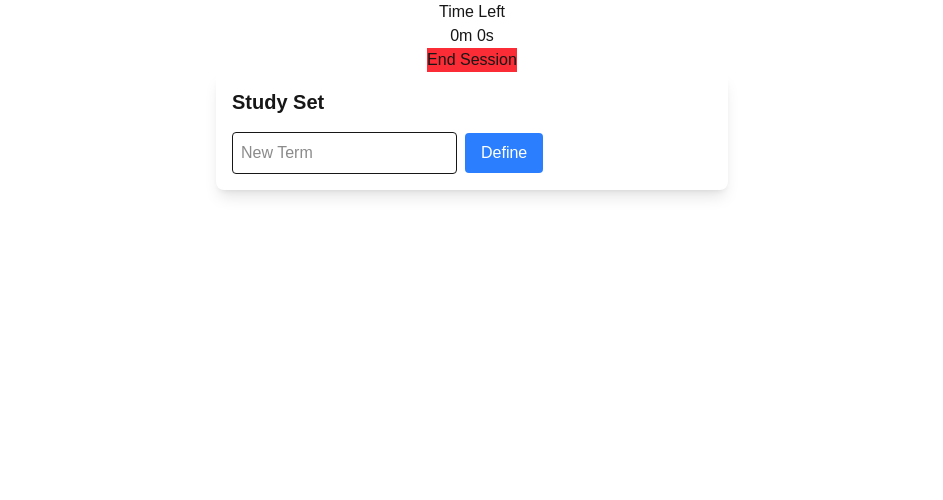
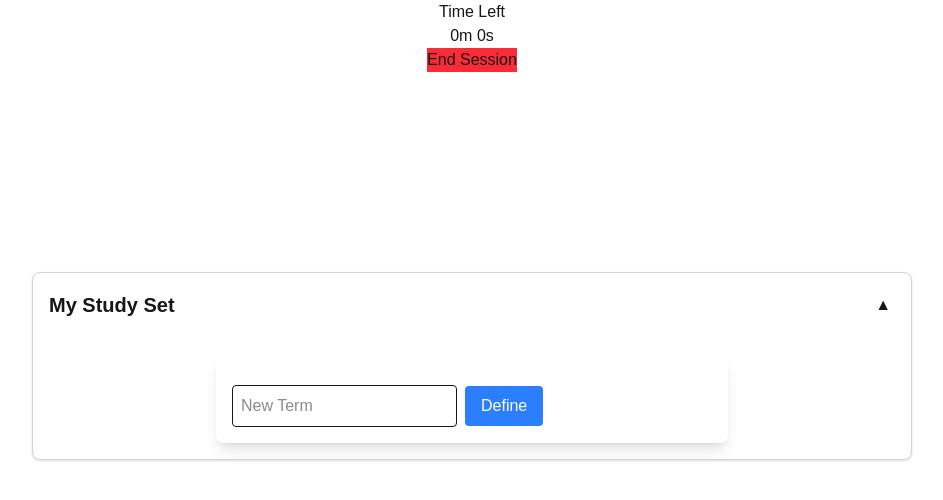
Before and after one commit to tylernlyons/Studium, a Next.js app in the folder termproject4300/: page /pages/focusMode in a window 1280 px wide. Shown: the top 500 px of the page, without its empty margins (168-1111 px from the left). Built offline with nearby package versions, Linux system fonts and the light colour scheme.

Commit message:
Added collapsable card feature

```diff
--- a/termproject4300/src/app/pages/home/page.tsx
+++ b/termproject4300/src/app/pages/home/page.tsx
@@ -1,6 +1,6 @@
 'use client';
 
-import { useState, useEffect } from "react";
+import { useState } from "react";
 import Link from "next/link";
 
 export default function Home() {
--- /dev/null
+++ b/termproject4300/src/components/Card.tsx
@@ -0,0 +1,77 @@
+import { useState, useRef } from "react";
+
+interface CardProps {
+    title: string;
+    onTitleChange: (newTitle: string) => void;
+    children: React.ReactNode;
+}
+
+const Card = ({ title, onTitleChange, children }: CardProps) => {
+    const [isEditing, setIsEditing] = useState(false);
+    const [isCollapsed, setIsCollapsed] = useState(false);
+    const inputRef = useRef<HTMLInputElement | null>(null);
+
+    const toggleCollapse = () => {
+        if (!isEditing) {
+            setIsCollapsed((prev) => !prev);
+        }
+    };
+
+    const handleEdit = (event: React.MouseEvent) => {
+        event.stopPropagation();
+        setIsEditing(true);
+        setTimeout(() => inputRef.current?.focus(), 0);
+    };
+
+    const handleBlur = () => {
+        setIsEditing(false);
+        if (!title.trim()) {
+            onTitleChange("Nameless");
+        }
+    };
+
+    return (
+        <div
+            className={`border border-gray-300 shadow-sm rounded-lg bg-white m-50`}
+        >
+            <div
+                className="flex justify-between items-center p-4"
+                onClick={toggleCollapse}
+            >
+                <div className="flex items-center cursor-pointer">
+                    {isEditing ? (
+                        <input
+                            ref={inputRef}
+                            type="text"
+                            value={title}
+                            onChange={(e) => onTitleChange(e.target.value)}
+                            onBlur={handleBlur}
+                            className="border rounded px-2 py-1"
+                            onClick={(e) => e.stopPropagation()}
+                        />
+                    ) : (
+                        <h2
+                            className="text-xl font-bold"
+                            onClick={handleEdit}
+                        >
+                            {title}
+                        </h2>
+                    )}
+                </div>
+                <button
+                    onClick={(e) => {
+                        e.stopPropagation();
+                        toggleCollapse();
+                    }}
+                    className="ml-2 p-1 cursor-pointer"
+                    aria-label={isCollapsed ? "Expand" : "Collapse"}
+                >
+                    {isCollapsed ? <>▼</> : <>▲</>}
+                </button>
+            </div>
+            {!isCollapsed && <div className="p-4">{children}</div>}
+        </div>
+    );
+};
+
+export default Card;
--- a/termproject4300/src/components/studySet.tsx
+++ b/termproject4300/src/components/studySet.tsx
@@ -1,5 +1,6 @@
-import { useState } from 'react';
+import { useState } from "react";
 import CreateDefinition from "./CreateDefinition";
+import Card from "./Card";
 
 interface Term {
     term: string;
@@ -10,6 +11,7 @@ const StudySet = () => {
     const [loading, setLoading] = useState<boolean>(false);
     const [terms, setTerms] = useState<Term[]>([]);
     const [newTerm, setNewTerm] = useState<string>("");
+    const [cardTitle, setCardTitle] = useState<string>("My Study Set");
 
     const addTerm = async () => {
         if (newTerm.trim()) {
@@ -22,8 +24,8 @@ const StudySet = () => {
     };
 
     return (
+        <Card title={cardTitle} onTitleChange={setCardTitle}>
             <div className="max-w-lg mx-auto p-4 bg-white shadow-lg rounded-lg">
-            <h2 className="text-xl font-bold mb-4">Study Set</h2>
                 <ul>
                     {terms.map((item, index) => (
                         <li key={index} className="p-2 border-b">
@@ -50,6 +52,7 @@ const StudySet = () => {
                     </button>
                 </div>
             </div>
+        </Card>
     );
 };
 
```
Also changed, not shown: 1 other file (tests, documents, lock files or other folders). Lines whose indentation alone changed are shown as unchanged.
